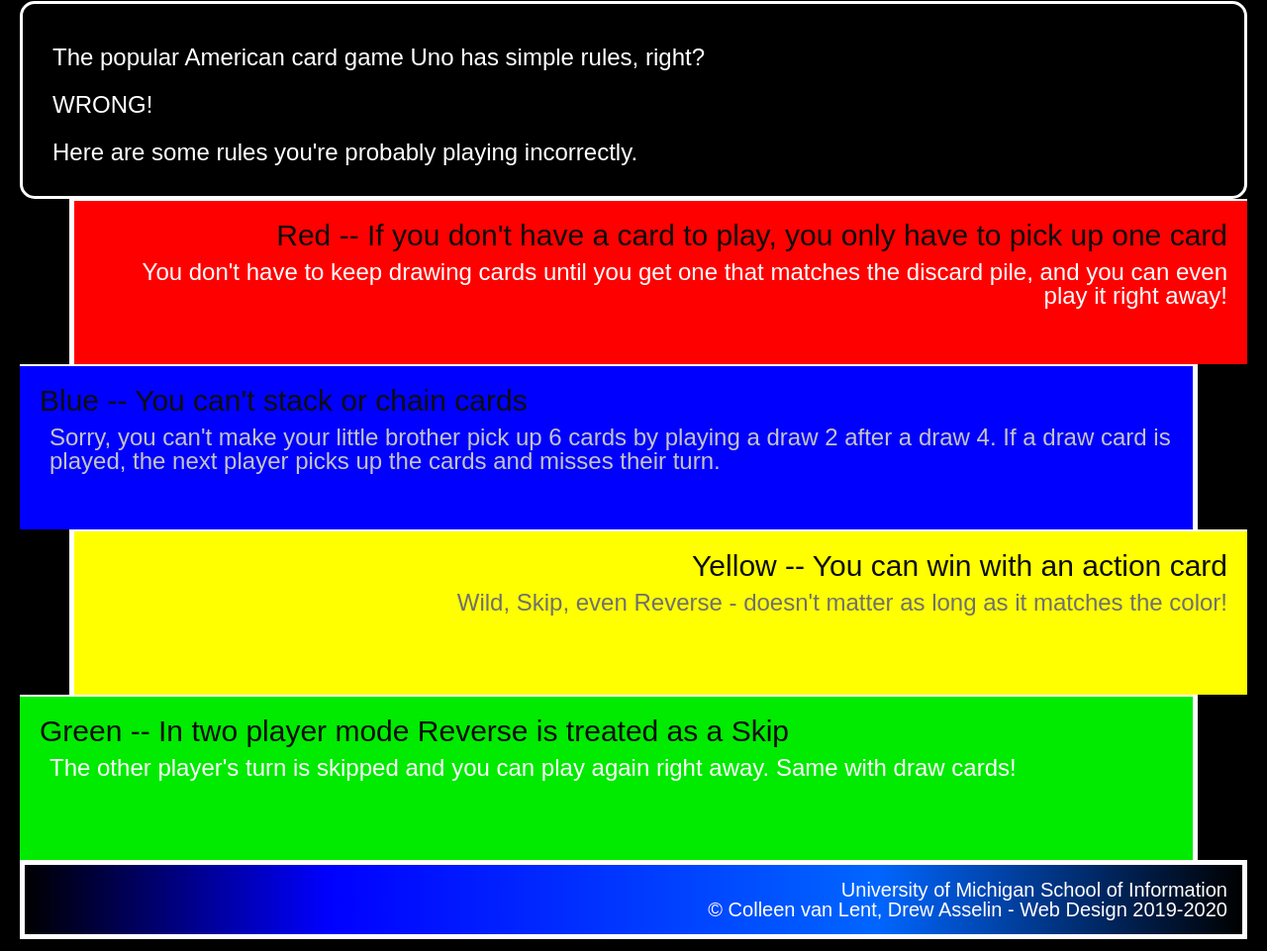
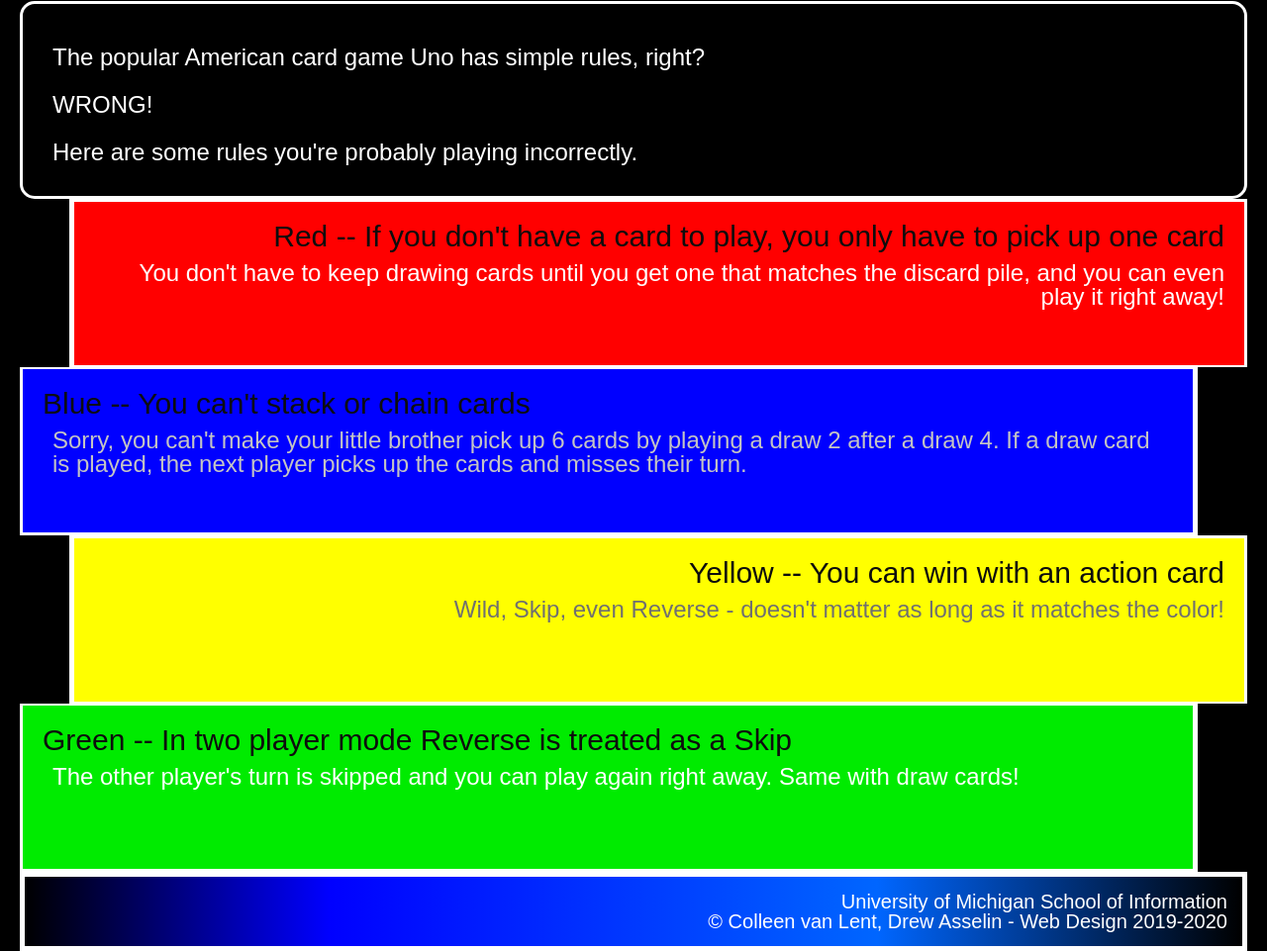
Before and after one commit to kshantai/hw2-w25, a plain HTML site: page index.html in a window 1280 px wide. Shown: the part 327-1288 px from the top of the page at 99% size. Drawn offline with Linux system fonts and the light colour scheme.

Commit message:
Add files via upload

```diff
--- a/css/style.css
+++ b/css/style.css
@@ -51,9 +51,8 @@ div {
     background-color: #FF0000;
     text-align: right;
     margin-left: 50px;
-    border-style: solid;
-    border-width: 2px 0 0 5px;
-    border-color: #FFFFFF;
+    border-bottom: 2px solid #FFFFFF;
+    border-left: 5px solid #FFFFFF;
 }
 
 /* Blue div */
@@ -61,9 +60,8 @@ div {
     background-color: #0000FF;
     text-align: left;
     margin-right: 50px;
-    border-style: solid;
-    border-width: 2px 5px 0 0;
-    border-color: #FFFFFF;
+    border-top: 2px solid #FFFFFF;
+    border-right: 5px solid #FFFFFF;
     color: #C4C4C4;
 }
 
@@ -72,9 +70,8 @@ div {
     background-color: #FFFF00;
     text-align: right;
     margin-left: 50px;
-    border-style: solid;
-    border-width: 2px 0 0 5px;
-    border-color: #FFFFFF;
+    border-bottom: 2px solid #FFFFFF;
+    border-left: 5px solid #FFFFFF;
 }
 
 .yellow p {
@@ -86,9 +83,8 @@ div {
     background-color: #00EB00;
     text-align: left;
     margin-right: 50px;
-    border-style: solid;
-    border-width: 2px 5px 0 0;
-    border-color: #FFFFFF;
+    border-top: 2px solid #FFFFFF;
+    border-right: 5px solid #FFFFFF;
 }
 
 /* Footer */
@@ -106,5 +102,5 @@ footer {
 footer p {
     font-size: 20px;
     text-align: right;
-    padding: 15px 15px 15px 0;
+    padding: 15px 15px 15px 0; /* top, right, bottom, left */
 }
```
